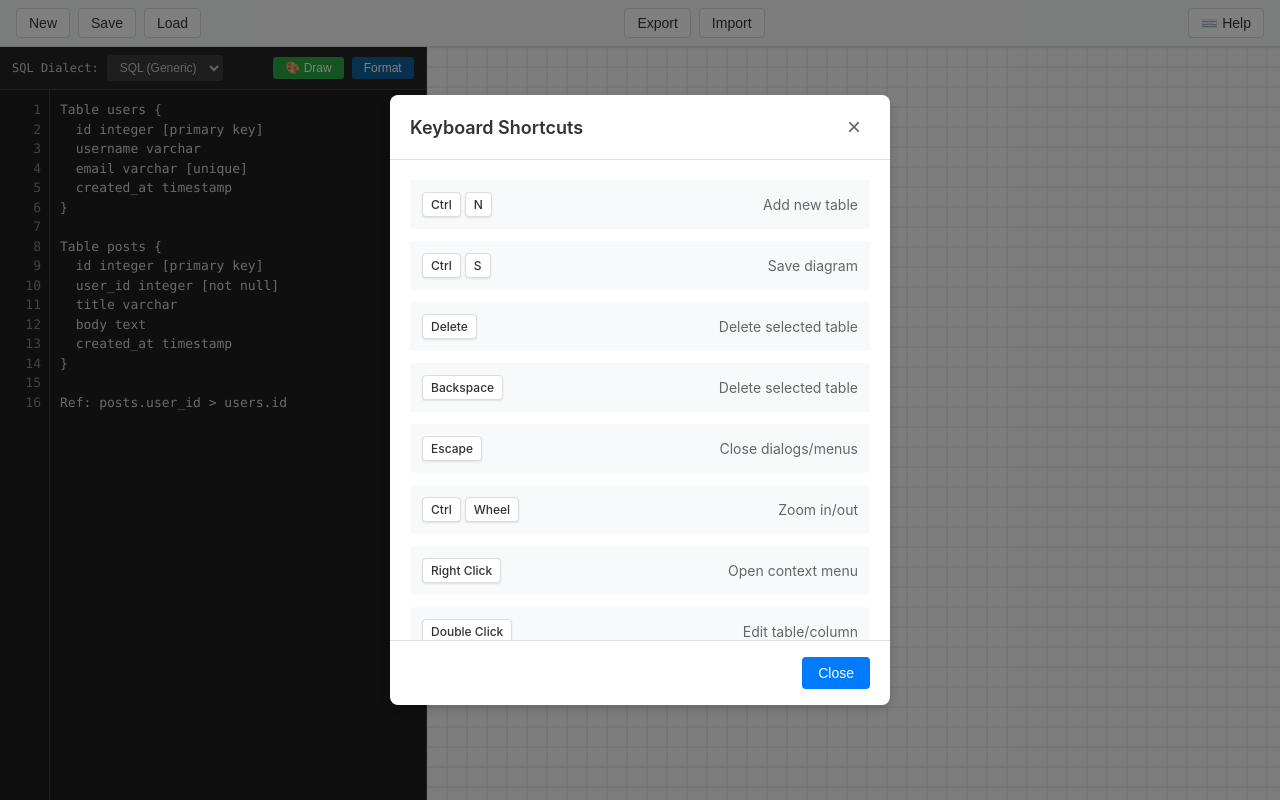
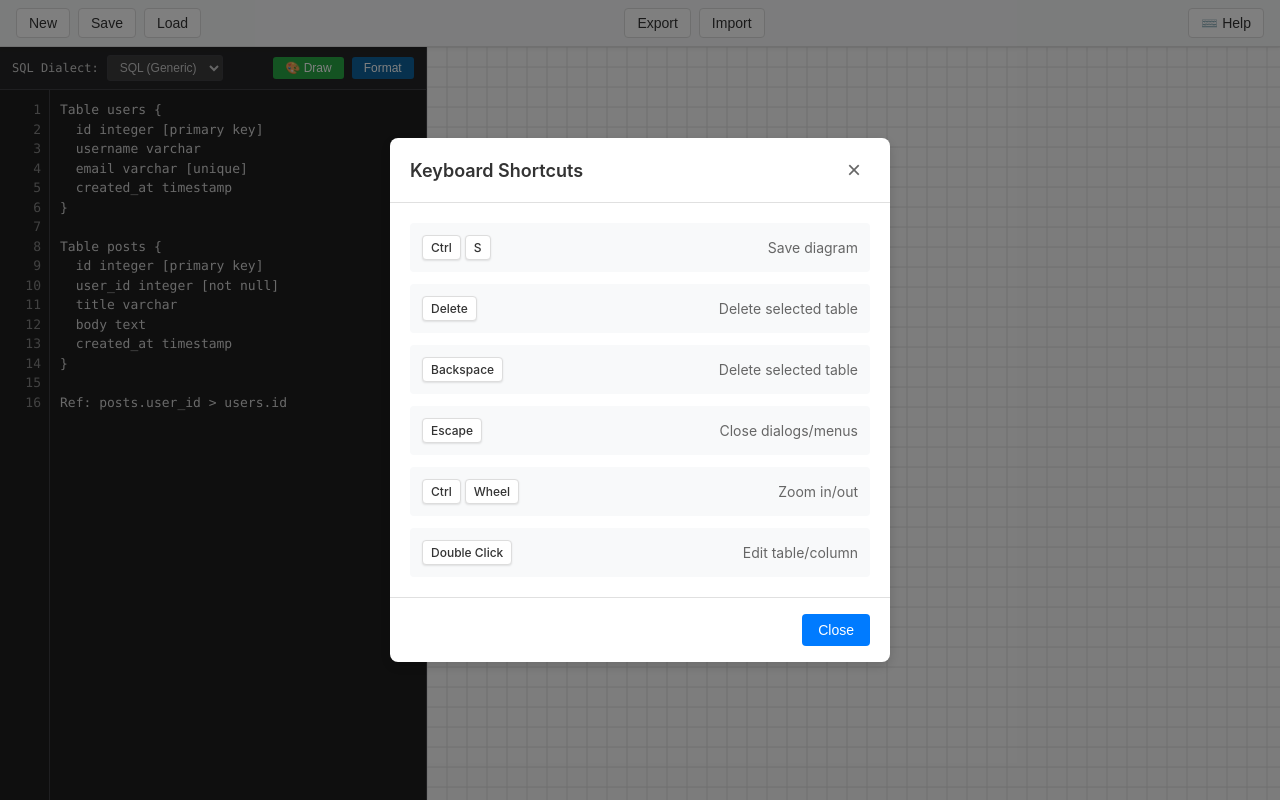
Before and after one commit to tudang88/mydbdiagram.io, a React (Vite) app: page / in a window 1280 px wide. Both pictures are taken after a click on the button "⌨️ Help". Built offline with nearby package versions, Linux system fonts and the light colour scheme.

Commit message:
fix help dialog

```diff
--- a/src/client/components/KeyboardShortcutsHelp/KeyboardShortcutsHelp.tsx
+++ b/src/client/components/KeyboardShortcutsHelp/KeyboardShortcutsHelp.tsx
@@ -12,13 +12,11 @@ interface Shortcut {
 }
 
 const shortcuts: Shortcut[] = [
-  { keys: ['Ctrl', 'N'], description: 'Add new table' },
   { keys: ['Ctrl', 'S'], description: 'Save diagram' },
   { keys: ['Delete'], description: 'Delete selected table' },
   { keys: ['Backspace'], description: 'Delete selected table' },
   { keys: ['Escape'], description: 'Close dialogs/menus' },
   { keys: ['Ctrl', 'Wheel'], description: 'Zoom in/out' },
-  { keys: ['Right Click'], description: 'Open context menu' },
   { keys: ['Double Click'], description: 'Edit table/column' },
 ];
 
```
